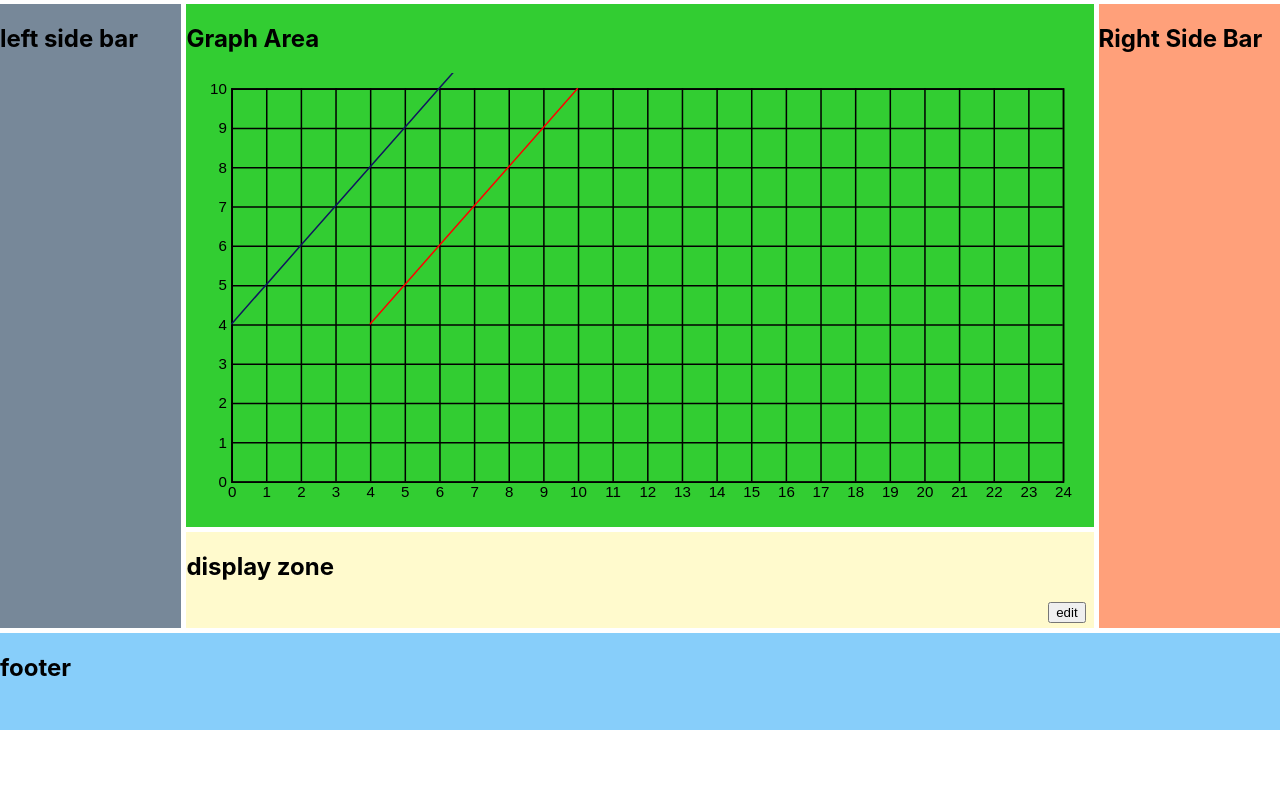
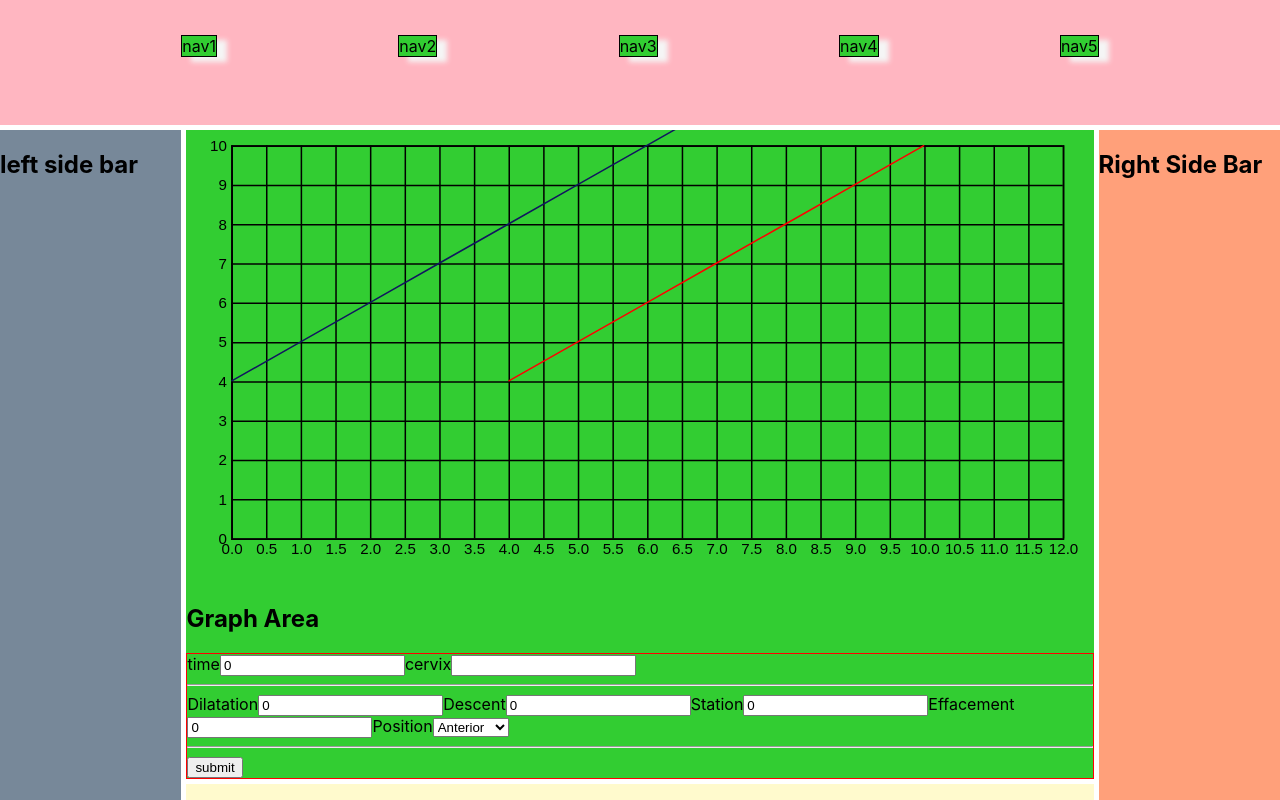
Before and after one commit to ridwansalawu/partogram, a React (Create React App) app in the folder client/: page / in a window 1280 px wide. Shown: the part 220-1020 px from the top of the page. Before the commit the page ends 950 px from the top, so only its background shows below. Built offline with nearby package versions, Linux system fonts and the light colour scheme; no server answers.

Commit message:
bishop score 1

```diff
--- a/client/src/components/Partograph.js
+++ b/client/src/components/Partograph.js
@@ -8,13 +8,20 @@ class Partograph extends Component{
 
     constructor(props) {
       super(props)
-
       this.state = {
           dataset: [
               {labourTime: "",
             dilatation: ""}
           ],
-         user:null
+         user:null,
+         bishop: {
+             dilatation: "",
+             effacement: "",
+             position: "",
+             station:"",
+             descent: ""
+
+         }
       };
 
     //   this.setData = this.setData.bind(this);
@@ -34,7 +41,7 @@ class Partograph extends Component{
 
     setInitialGraphData () {
 
-      const labourTime = _.range(0, 25);
+      const labourTime = _.range(0, 13);
       let dilatation = _.range(0, 11);
       const alertDataset =  [[...labourTime], [...dilatation]];
       const dataset = labourTime.map((item, index) => {
@@ -106,7 +113,7 @@ class Partograph extends Component{
             .range([drawingBoardHeight, 0])
 
         const drawingBoard = mains
-            .append("svg")
+            .insert("svg", ":first-child")
             .attr("width", this.width + this.margin.left + this.margin.right)
             .attr("height", this.height + this.margin.top + this.margin.bottom)
             .call(responsivefy)
@@ -196,7 +203,28 @@ class Partograph extends Component{
                         <nav className="nav5">nav5</nav>
                     </div>
                     <div className="left-sidebar sidebars"> <h2>left side bar</h2> </div>
-                    <div className="main-page"><h2>Graph Area</h2></div>
+                    <div className="main-page"><h2>Graph Area</h2>
+                        <div id="custom-input">
+                            <form action="">
+                                time<input type="number" value="0" />
+                                cervix<input type="number"/>
+                                <hr/>
+                                Dilatation<input type="number" value="0" />
+                                Descent<input type="number" value="0" />
+                                Station<input type="number" value="0" />
+                                Effacement<input type="number" value="0" />
+                                Position<select name="position" id="pos">
+                                            <option value="anterior">Anterior</option>
+                                            <option value="central">Central</option>
+                                            <option value="posterior">Posterior</option>
+                                        </select>
+                                <hr/>
+                                <button>submit</button>
+                            </form>
+
+                        </div>
+
+                    </div>
                     <div className="right-sidebar">
 
 
--- a/client/src/components/partograph.css
+++ b/client/src/components/partograph.css
@@ -97,6 +97,9 @@ svg {
 .action-line {
     fill: none;
     stroke: red;
+}
+#custom-input {
+    border: red solid 1px;
 }
 
 /* ========================================================================================================== */
```
